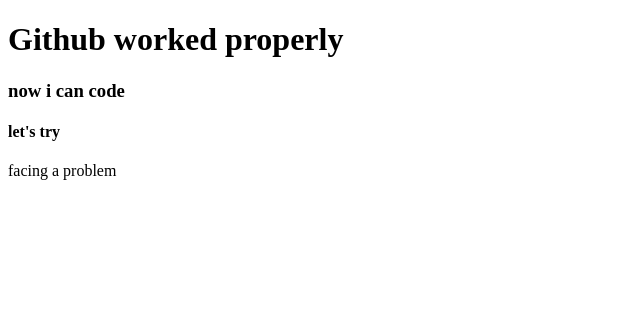
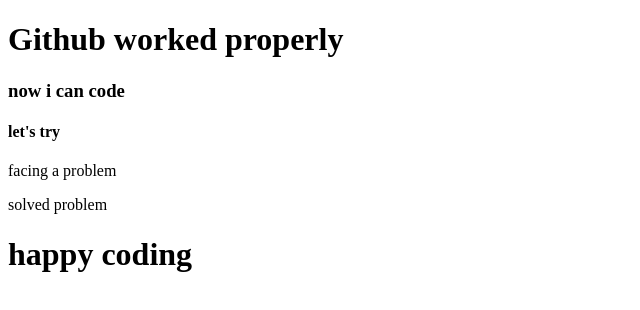
Before and after one commit to isratul-kownine/my-second-repo, a plain HTML site: page index.html in a window 1280 px wide. Shown: the whole page, without its empty margins (0-640 px from the left). Drawn offline with Linux system fonts and the light colour scheme.

Commit message:
new para and header added

```diff
--- a/index.html
+++ b/index.html
@@ -12,5 +12,7 @@
     <h3> now i can code</h3>
     <h4>let's try</h4>
     <p> facing a problem</p>
+    <p> solved problem</p>
+    <h1> happy coding</h1>
 </body>
 </html>
```
